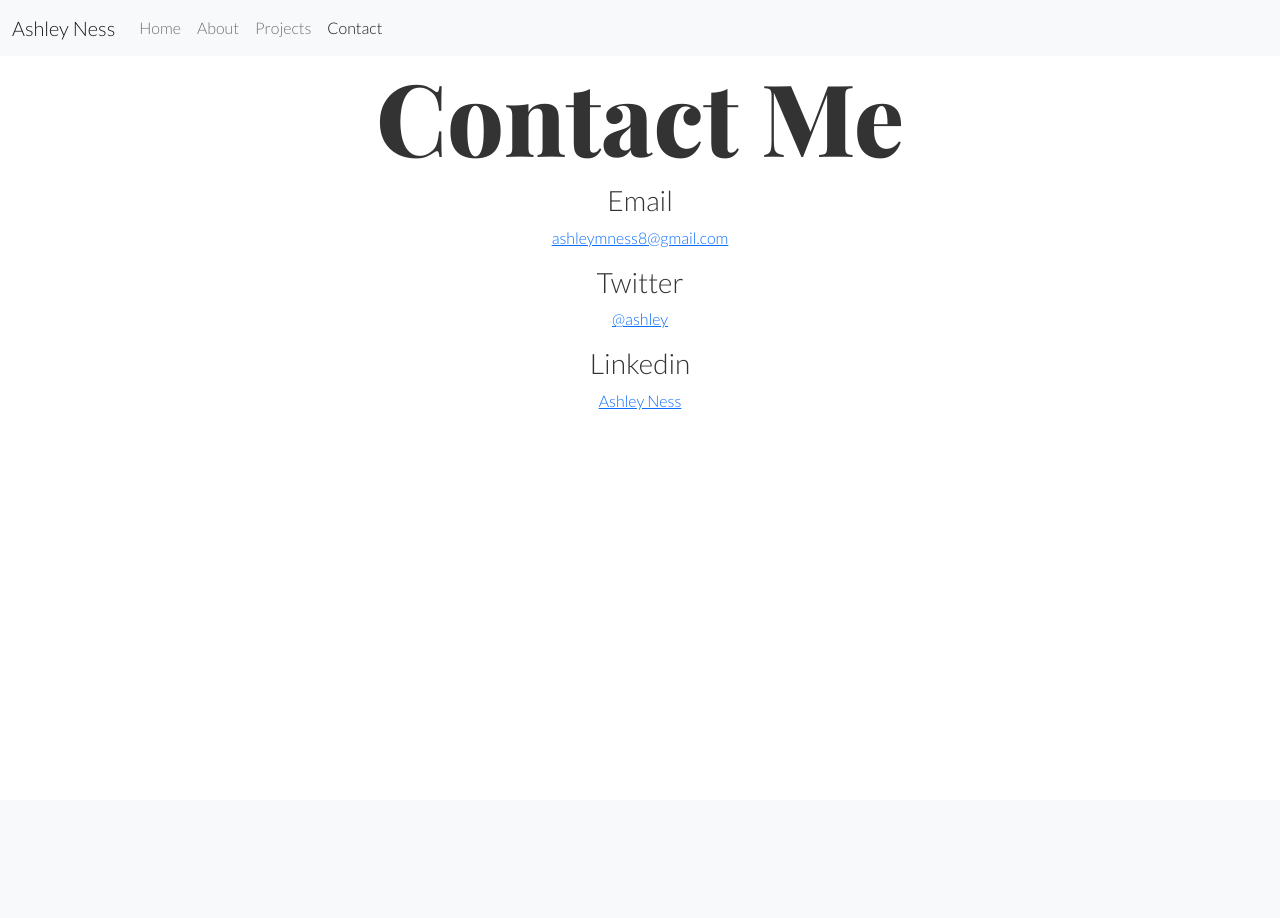
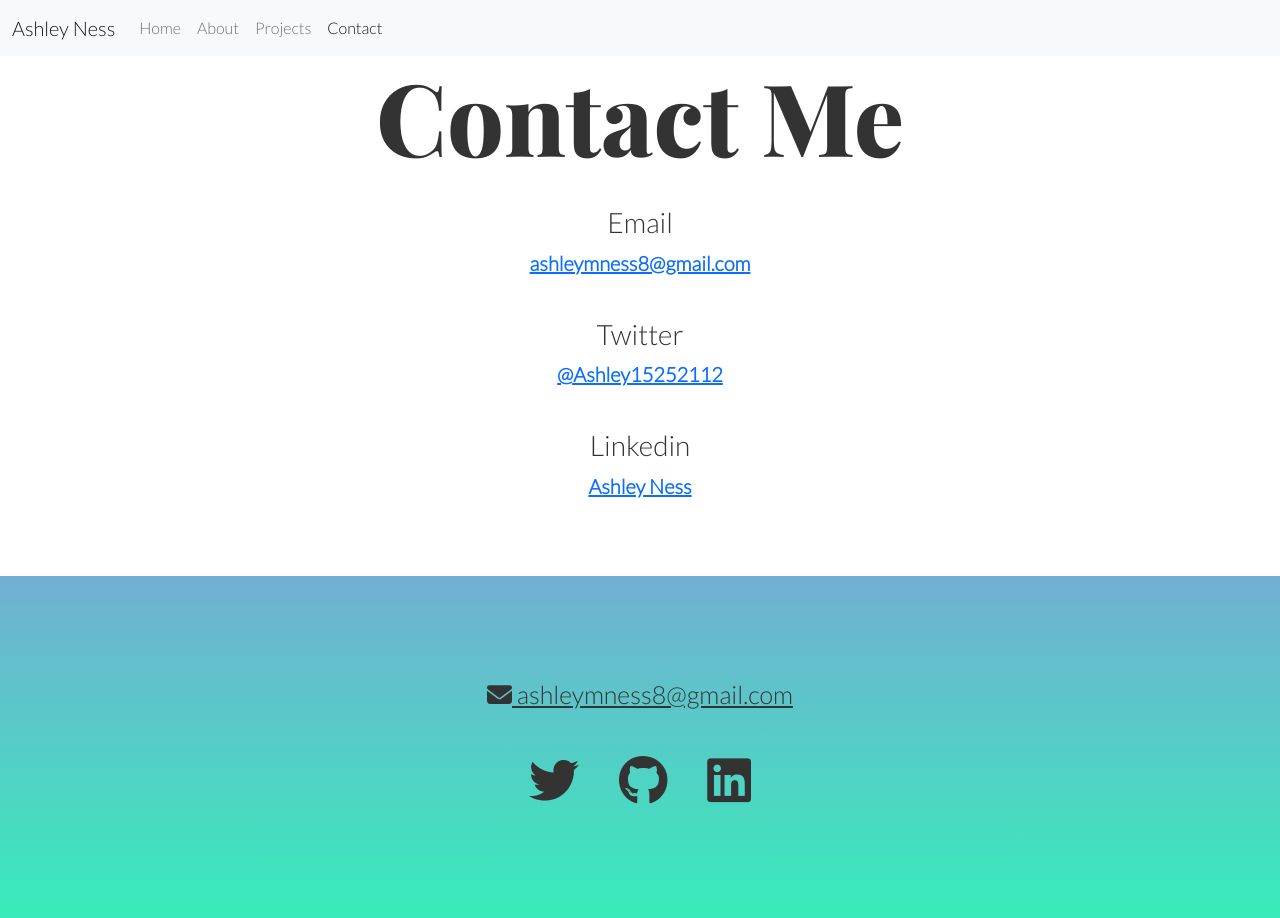
Before and after one commit to AshleyN37/portfolio, a PHP site: page /contact.html in a window 1280 px wide. Before the commit the page ends 410 px from the top, so only its background shows below. Run offline with PHP 8.4, Linux system fonts and the light colour scheme; some libraries are stand-ins or nearby versions.

Commit message:
Updated links

```diff
--- a/about.html
+++ b/about.html
@@ -77,13 +77,13 @@
         </a>
     </div>
     <div class="social-links d-flex justify-content-center">
-            <a href="https://www.twitter.com/" target="_blank">
+        <a href="https://twitter.com/Ashley15252112" target="_blank">
             <i class="fab fa-twitter"></i>
         </a>
-            <a href="https://www.github.com/" target="_blank">
+        <a href="https://github.com/AshleyN37" target="_blank">
             <i class="fab fa-github"></i>
         </a>
-            <a href="https://www.linkedin.com/" target="_blank">
+        <a href="https://www.linkedin.com/in/ashley-ness-5a779367/" target="_blank">
             <i class="fab fa-linkedin"></i>
         </a>
     </div>
--- a/contact.html
+++ b/contact.html
@@ -47,25 +47,44 @@
                 </div>
             </div>
         </nav>
-    <h1>Contact Me</h1>
+        <div class="container">
+            <h1 class="contact-header">Contact Me</h1>
             <h3>Email</h3>
-    <p class="text-center">
+            <p class="links">
                 <a href="mailto:ashleymness8@gmail.com">
                     ashleymness8@gmail.com
                 </a>
             </p>
             <h3>Twitter</h3>
-    <p class="text-center">
-        <a href="https://www.twitter.com/" target="_blank">
-            @ashley
+            <p class="links">
+                <a href="https://twitter.com/Ashley15252112" target="_blank">
+                    @Ashley15252112
                 </a>
             </p>
             <h3>Linkedin</h3>
-    <p class="text-center">
-        <a href="https://www.twitter.com/" target="_blank">
+            <p class="links">
+                <a href="https://www.linkedin.com/in/ashley-ness-5a779367/" target="_blank">
                     Ashley Ness
                 </a>
             </p>
-
+        </div>
+        <footer>
+            <div class="d-flex justify-content-center">
+                <a href="mailto:ashleymness8@gmail.com">
+                    <i class="fas fa-envelope"></i> ashleymness8@gmail.com
+                </a>
+            </div>
+            <div class="social-links d-flex justify-content-center">
+                <a href="https://twitter.com/Ashley15252112" target="_blank">
+                    <i class="fab fa-twitter"></i>
+                </a>
+                <a href="https://github.com/AshleyN37" target="_blank">
+                    <i class="fab fa-github"></i>
+                </a>
+                <a href="https://www.linkedin.com/in/ashley-ness-5a779367/" target="_blank">
+                    <i class="fab fa-linkedin"></i>
+                </a>
+            </div>
+        </footer>
 </body>
 </html>
--- a/index.html
+++ b/index.html
@@ -87,13 +87,13 @@
             </a>
         </div>
         <div class="social-links d-flex justify-content-center">
-            <a href="https://www.twitter.com/" target="_blank">
+            <a href="https://twitter.com/Ashley15252112" target="_blank">
                 <i class="fab fa-twitter"></i>
             </a>
-            <a href="https://www.github.com/" target="_blank">
+            <a href="https://github.com/AshleyN37" target="_blank">
                 <i class="fab fa-github"></i>
             </a>
-            <a href="https://www.linkedin.com/" target="_blank">
+            <a href="https://www.linkedin.com/in/ashley-ness-5a779367/" target="_blank">
                 <i class="fab fa-linkedin"></i>
             </a>
         </div>
--- a/styles/portfolio.css
+++ b/styles/portfolio.css
@@ -64,6 +64,13 @@ footer {
   color: #333333;
   border: 1px solid black;
   margin: 30px 0 150px 0;
+}
+.contact-link-work {
+  padding: 10px 15px;
+  text-decoration: none;
+  color: #333333;
+  border: 1px solid black;
+  margin: 30px 0 0 0;
 }
 .projects-header {
   font-size: 40px;
@@ -144,10 +151,18 @@ footer {
 .about-sub-heading {
   margin-bottom: 30px;
 }
-
+.contact-header {
+  margin-bottom: 30px;
+}
+.links {
+  text-align: center;
+  margin-bottom: 40px;
+  font-size: 20px;
+  font-weight: 600;
+}
 footer {
   background: linear-gradient(to top, #37ecba 0%, #72afd3 100%);
-  margin-top: 10px;
+  margin-top: 75px;
   text-align: center;
   font-size: 25px;
   padding: 100px 0;
```
Also changed, not shown: work.html (+5 -4 lines). Lines whose indentation alone changed are shown as unchanged.
